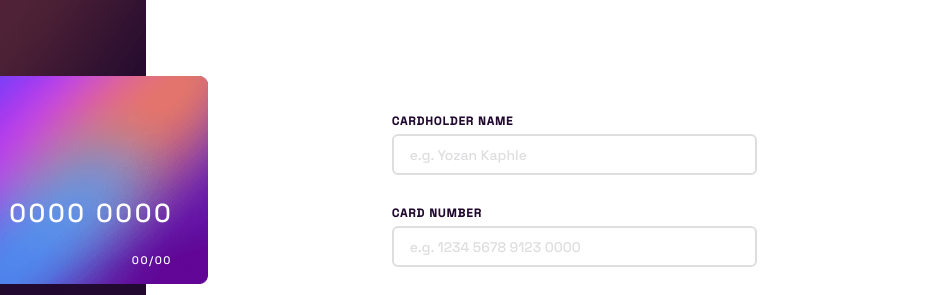
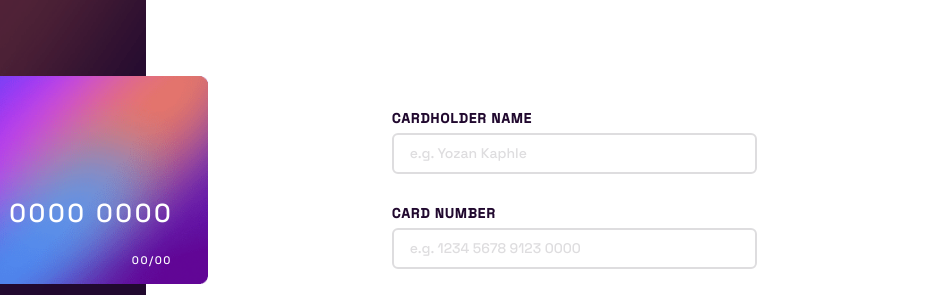
Before and after one commit to yozan21/interactive-form, a website built with Parcel: page index.html in a window 1280 px wide. Shown: the part 131-426 px from the top of the page, 337-1280 px from the left. Built offline with nearby package versions, Linux system fonts and the light colour scheme.

Commit message:
Font fix

```diff
--- a/style.css
+++ b/style.css
@@ -91,7 +91,7 @@ main{
 }
 .input_label{
     font-family: 'Space Grotesk', sans-serif;
-    font-size: 11.5px;
+    font-size: 13.5px;
     margin-bottom: 6px;
     margin-top: 13px;
     text-transform: uppercase;
```
